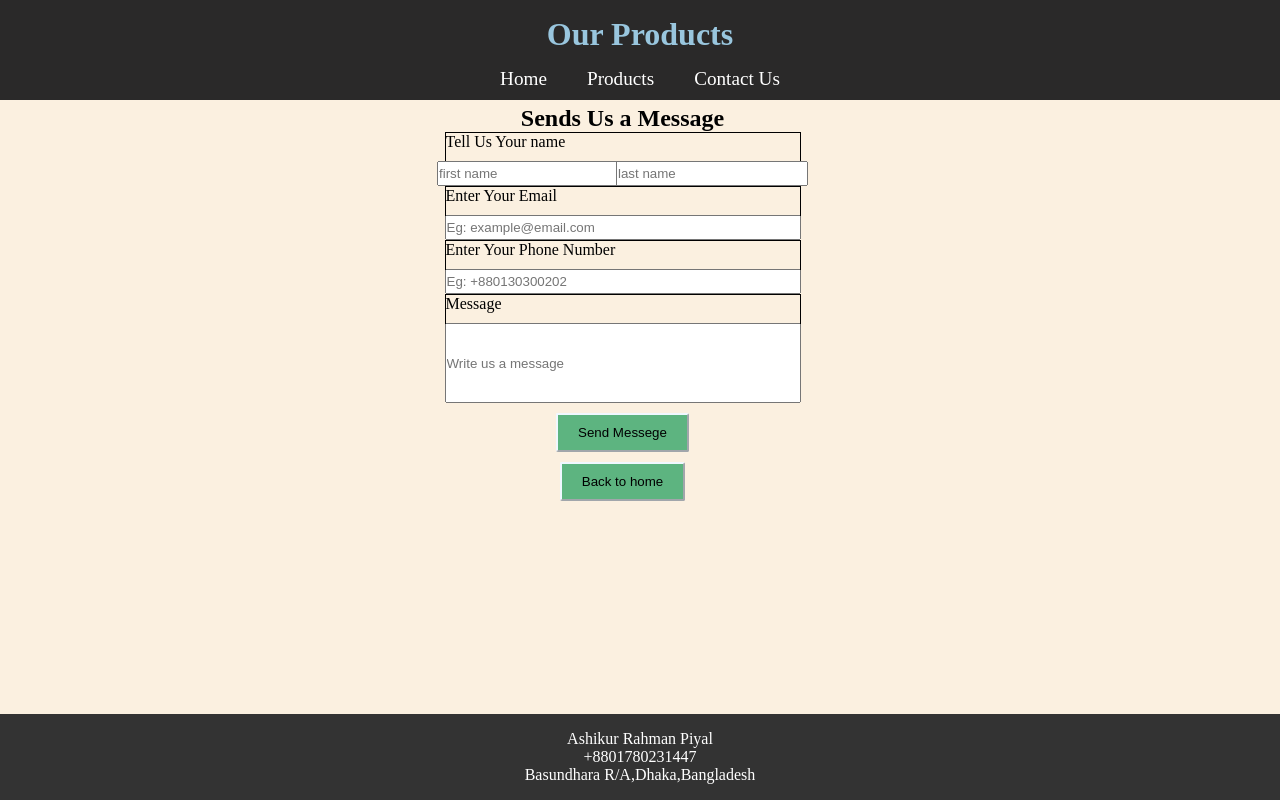
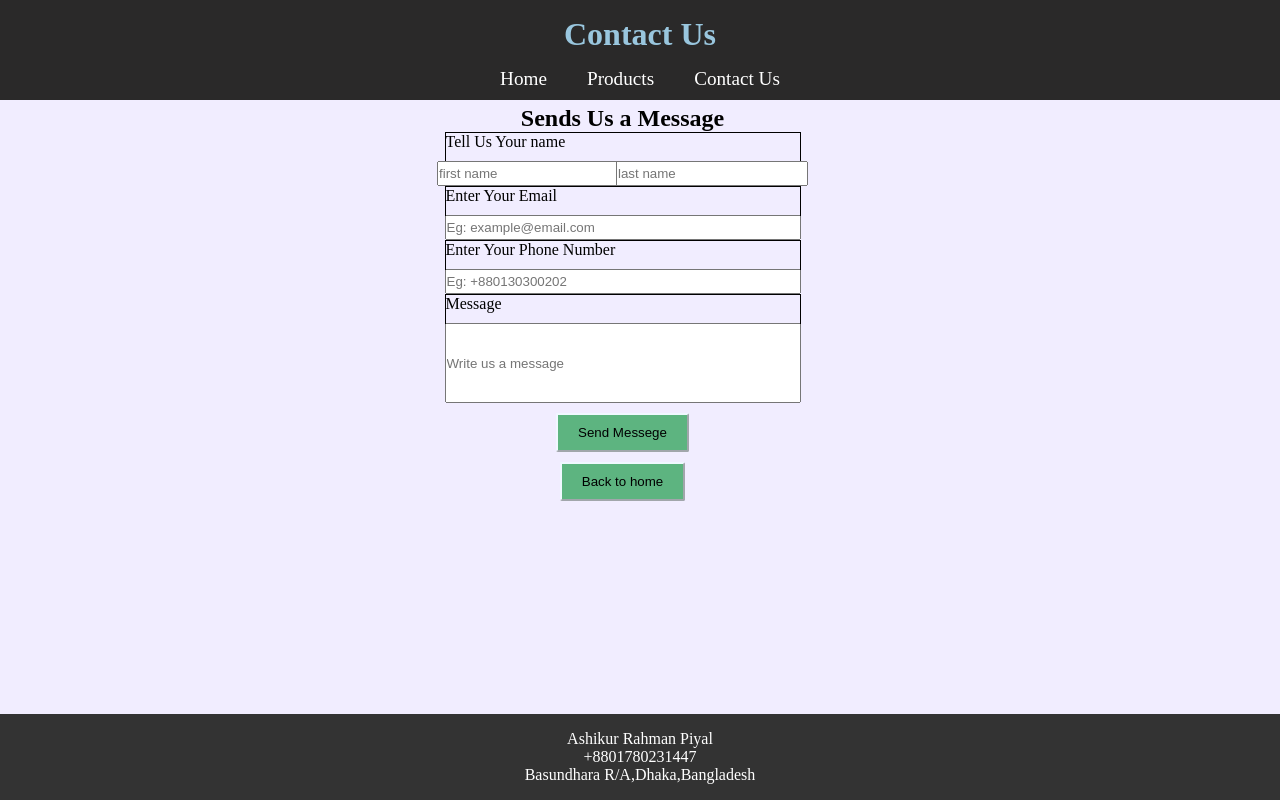
Before and after one commit to Ashikur-Piyal/mis455, a plain HTML site: page contact.html in a window 1280 px wide. Drawn offline with Linux system fonts and the light colour scheme.

Commit message:
commit11

```diff
--- a/contact.html
+++ b/contact.html
@@ -5,6 +5,12 @@
   <meta name="viewport" content="width=device-width, initial-scale=1.0">
   <title>Contact Us</title>
   <link rel="stylesheet" href="style.css">
+
+  <style>
+    body{
+      background-color: rgb(241, 237, 255);
+    }
+  </style>
 </head>
 <body>
 
@@ -12,7 +18,7 @@
     <!-- 2022613 -->
 
   <header>
-    <h1>Our Products</h1>
+    <h1>Contact Us</h1>
         <nav>
             <a href="index.html">Home</a>
             <a href="products.html">Products</a>
@@ -45,7 +51,7 @@
     <input class="messager_l" type="text" placeholder="Write us a message">
     </div>
 
-    <button class="btn">Send Messege</button>
+    <button class="btn" onclick="location.href='contact.html'">Send Messege</button>
     <button class="btn" onclick="location.href='index.html'">Back to home</button>
 
 
--- a/style.css
+++ b/style.css
@@ -73,6 +73,8 @@ nav a:hover {
   margin-top: 50px;
 }
 
+/* product */
+
 .grid{
   display: grid;
   grid-template-columns: repeat(3, 1fr);
@@ -94,7 +96,7 @@ nav a:hover {
   margin-left: 30px;
 }
 
-
+/* contact */
 
 .contact{
 
@@ -174,7 +176,7 @@ nav a:hover {
   border-radius: 2px;
 }
 
-
+/* font */
 .freehand-regular {
   font-family: "Freehand", cursive;
   font-weight: 400;
```
Also changed, not shown: products.html (+6 -0 lines).
